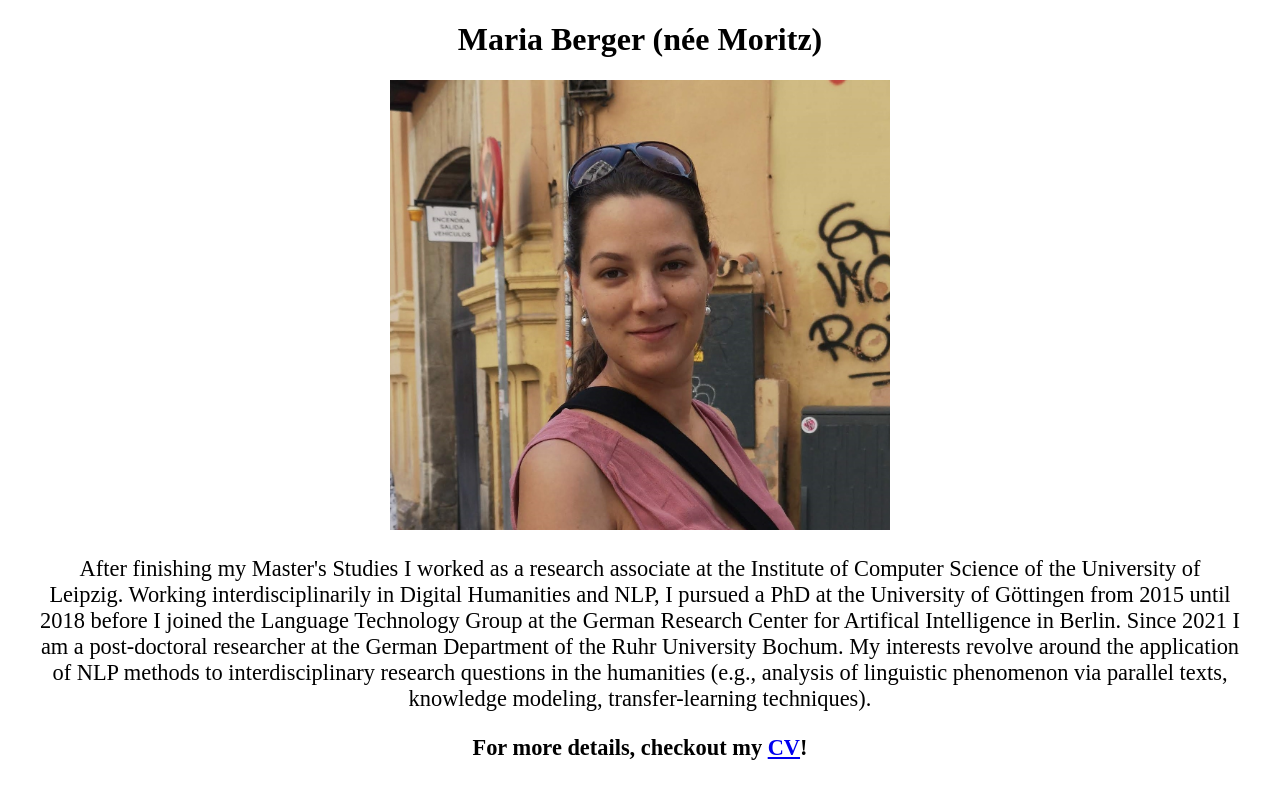
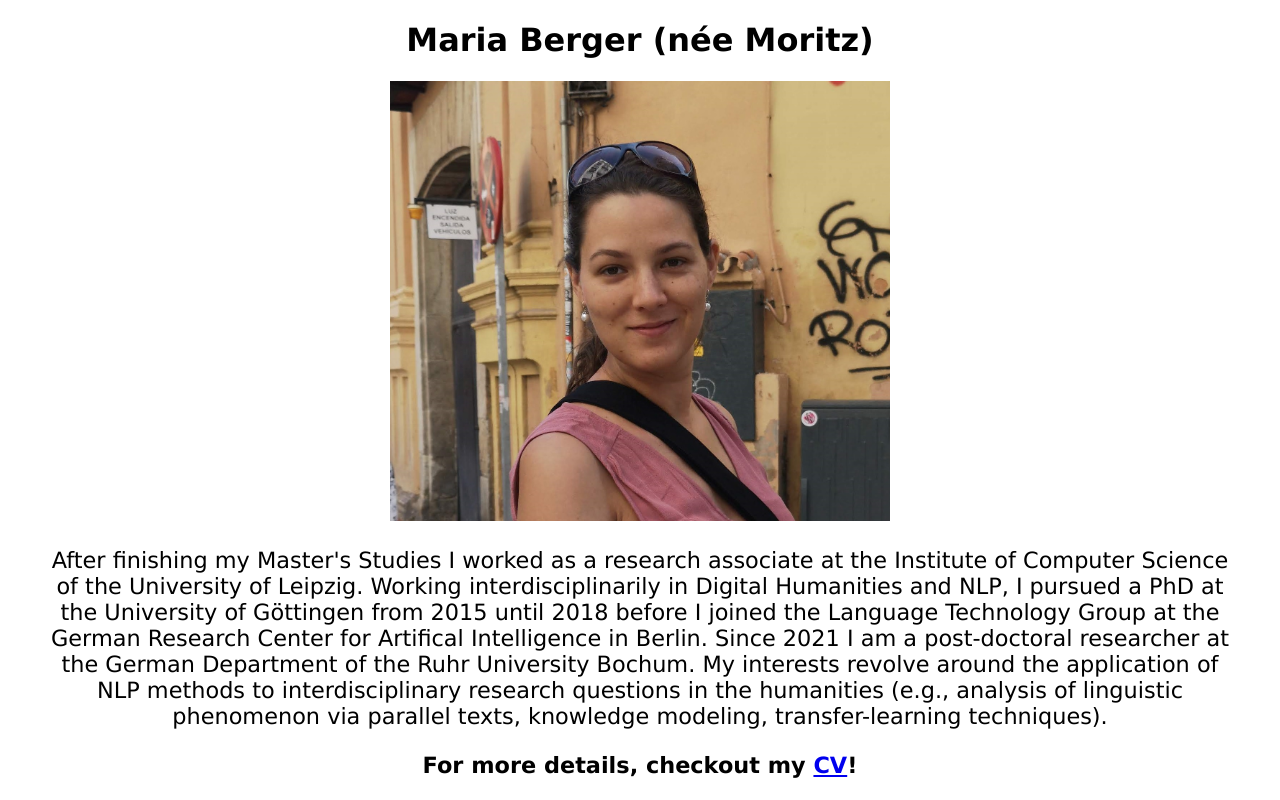
Before and after one commit to mariamoritz/mariamoritz.github.io, a plain HTML site: page index.html in a window 1280 px wide. Drawn offline with Linux system fonts and the light colour scheme.

Commit message:
updated index.html

```diff
--- a/index.html
+++ b/index.html
@@ -4,15 +4,17 @@
         <title>Maria Berger</title>
         <style>
         div.textbox{max-width: 1200px;
-                    margin: auto;}
-        p {font-size: 1.4em}
+                    margin: auto;
+                    font-family:verdana, sans-serif;}
+        p {font-size: 1.4em; font-family:verdana, sans-serif;}
+        h1 {font-family:verdana, sans-serif;}
         </style>
     </head>
     <body>
 
         <center>
             <h1>Maria Berger (n&#233;e Moritz)</h1>
-            <img src="mb_2019.jpg" width="500" height="450">
+            <img src="mb_2019.jpg" width="500" height="440">
             <div class="textbox">
             <p>After finishing my Master's Studies I worked as a research associate at the Institute of Computer Science of the University of Leipzig.
             Working interdisciplinarily in Digital Humanities and NLP, I pursued a PhD at the University of G&ouml;ttingen from 2015 until 2018 before I joined the Language
```
